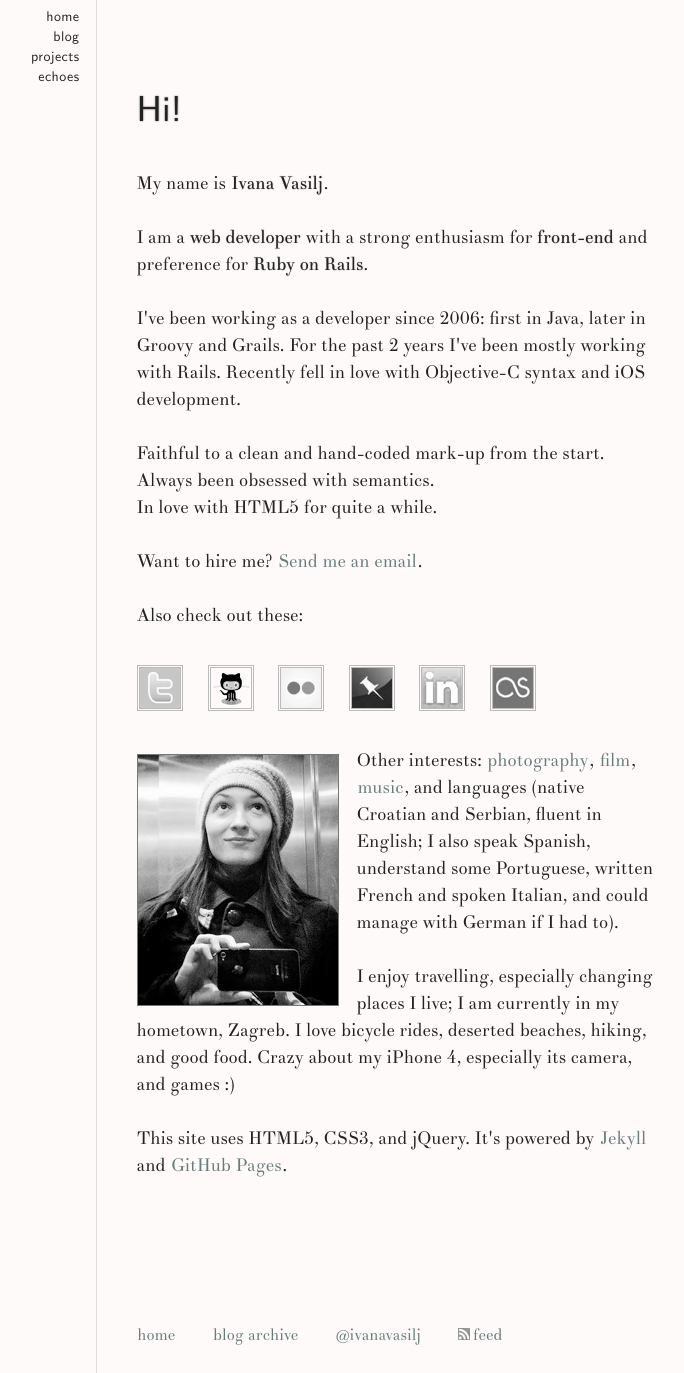
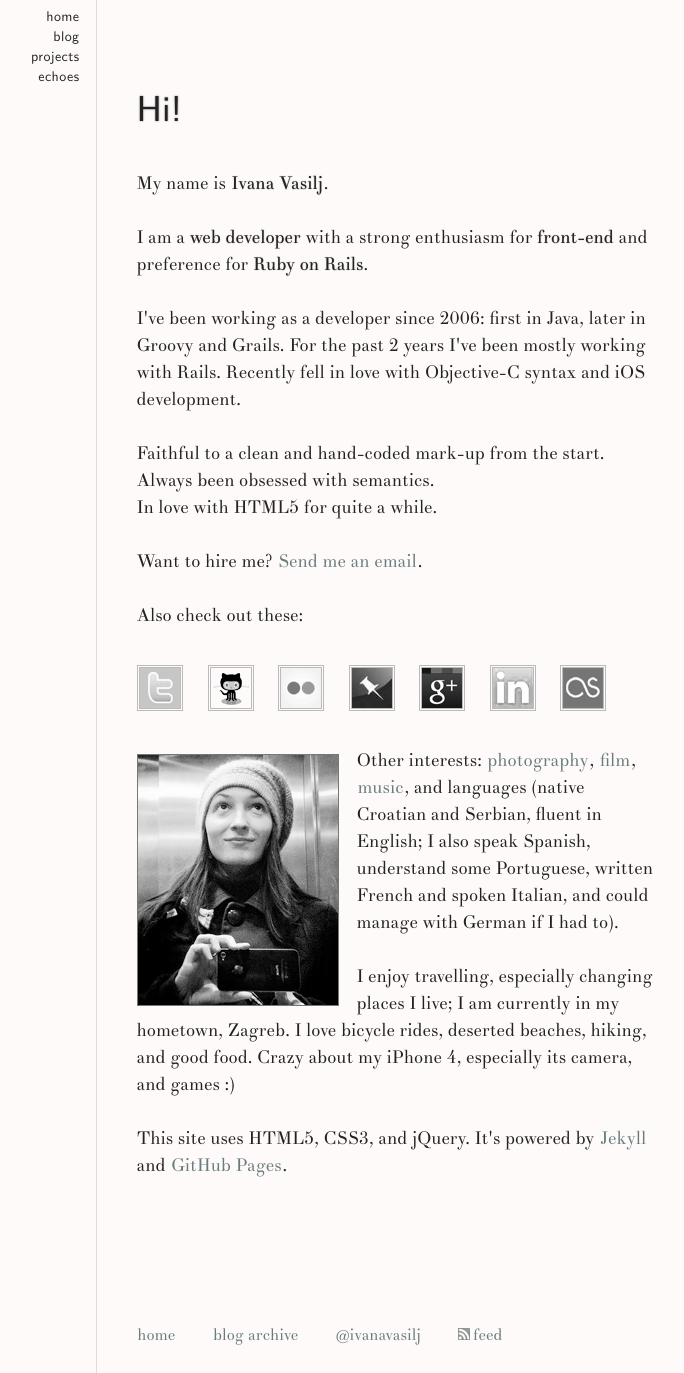
Before and after one commit to ivana/ivana.github.com, a Jekyll site: the page built from index.html, in a window 1280 px wide. Shown: the whole page, without its empty margins (265-949 px from the left). Built offline with Jekyll 4.4.1, drawn with Linux system fonts in a browser that asks for light colours; Markdown is read by kramdown in place of the engine named in the settings.

Commit message:
add gplus to about

```diff
--- a/index.html
+++ b/index.html
@@ -45,6 +45,10 @@ desc: about and contact info
         <img src="/img/icons/pinboard.png" alt="pinboard" />
       </a></li>
     <li>
+      <a href="http://plus.google.com/102233244133643799194/about" title="Google Plus" rel="me" class="url">
+        <img src="/img/icons/gplus.png" alt="gplus" />
+      </a></li>
+    <li>
       <a href="http://www.linkedin.com/in/ivanavasilj" title="LinkedIn Profile" rel="me" class="url">
         <img src="/img/icons/linkedIn.png" alt="linkedIn" />
       </a></li>
```
Also changed, not shown: img/icons/gplus.png (added).
